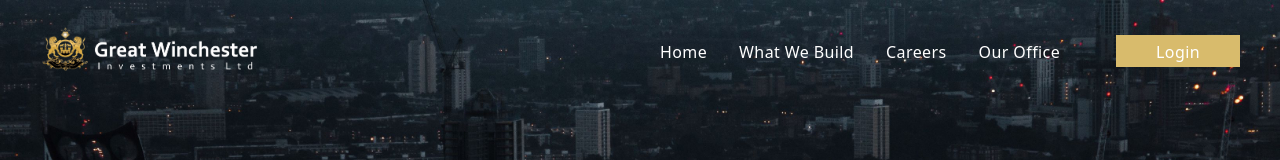
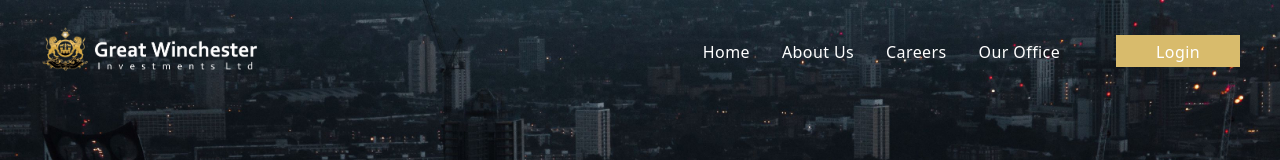
Before and after one commit to blackhorsese/Great-Winchester-2.0, a React (Create React App) app: page / in a window 1280 px wide. Shown: the top 160 px of the page. Built offline with nearby package versions, Linux system fonts and the light colour scheme.

Commit message:
Update Navbar.jsx

```diff
--- a/src/Pages/Navbar.jsx
+++ b/src/Pages/Navbar.jsx
@@ -61,7 +61,7 @@ function Logo({ isScrolled }) {
 
                       items-center text-base md:hover:border-b border-[#d8bb6c] relative h-8 pt-0.5 duration-200 lg:px-4 md:px-2 px-4 flex justify-center flex-row text-[#fff] tracking-wide"
                     >
-                      What We Build
+                      About Us
                     </a>
                     <a
                       href="#careers"
@@ -157,7 +157,7 @@ function Logo({ isScrolled }) {
                   className="
                   tracking-wider py-3 flex flex-row items-center justify-between duration-200 border-b border-[#fff] border-opacity-10 text-sm font-bold"
                 >
-                  What We Build
+                  About Us
                 </a>
                 <a
                   href="#careers"
@@ -262,7 +262,7 @@ function Logo({ isScrolled }) {
 
                       items-center text-base md:hover:border-b border-[#d8bb6c] relative h-8 pt-0.5 duration-200 lg:px-4 md:px-2 px-4 flex justify-center flex-row text-[#fff] tracking-wide"
                     >
-                      What We Build
+                      About Us
                     </a>
                     <a
                       href="#careers"
@@ -358,7 +358,7 @@ function Logo({ isScrolled }) {
                   className="
                   tracking-wider py-3 flex flex-row items-center justify-between duration-200 border-b border-[#fff] border-opacity-10 text-sm font-bold"
                 >
-                  What We Build
+                  About Us
                 </a>
                 <a
                   href="#careers"
```
